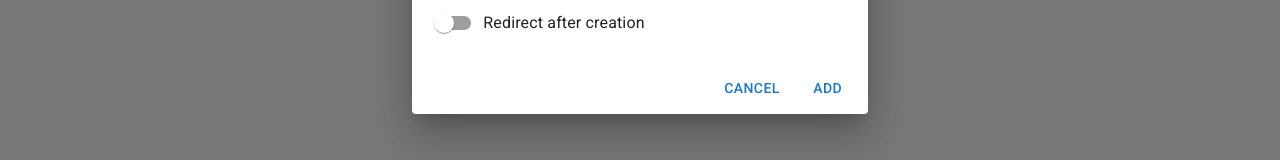
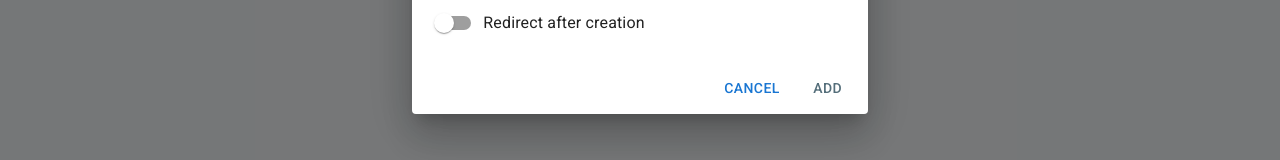
Before and after one commit to bigcakeSg/FilmoTek, a React (Create React App) app: page / in a window 1280 px wide. Both pictures are taken after a click on the button "ADD A MOVIE". Shown: the part 415-575 px from the top of the page. Built offline with nearby package versions, Linux system fonts and the light colour scheme; no server answers.

Commit message:
add disabled

```diff
--- a/src/components/shared/AddMovieForm/index.js
+++ b/src/components/shared/AddMovieForm/index.js
@@ -83,7 +83,9 @@
             >
               Cancel
             </Button>
-            <Button type="submit">Add</Button>
+            <Button type="submit" disabled={!newMovie.trim()}>
+              Add
+            </Button>
           </DialogActions>
         </form>
         <StyledLoader
```
